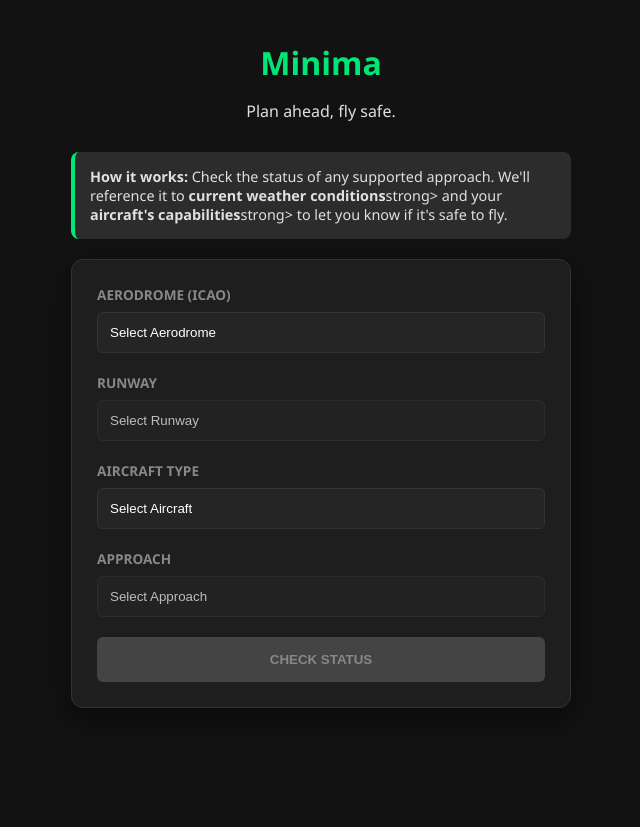
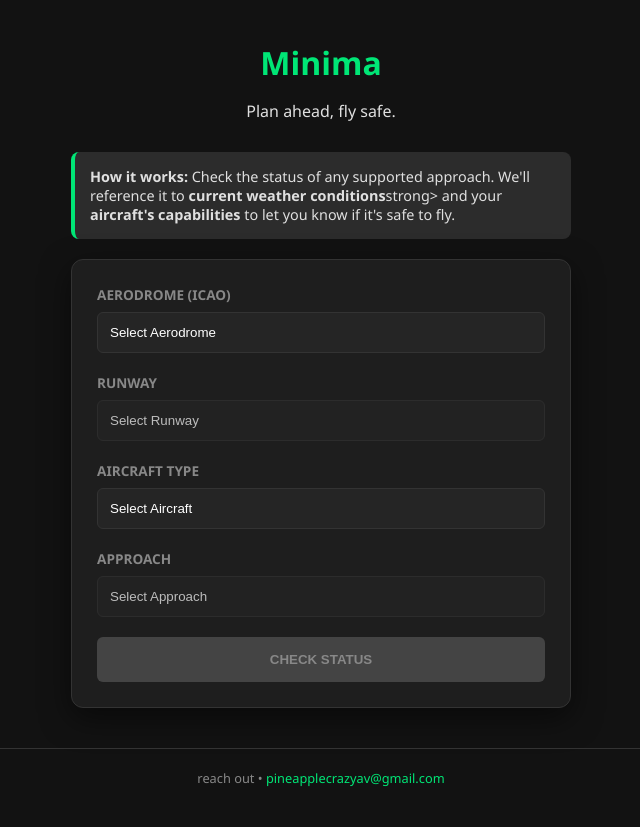
Before and after one commit to PineappleCrazy/Minima, a Flask app: page / in a window 1280 px wide. Shown: the whole page, without its empty margins (319-959 px from the left). Before the commit the page ends 708 px from the top, so only its background shows below. Run offline with Flask 3, Linux system fonts and the light colour scheme.

Commit message:
Update index.html

```diff
--- a/templates/index.html
+++ b/templates/index.html
@@ -126,7 +126,7 @@
     </div>
 
     <div class="info-box">
-        <strong>How it works:</strong> Check the status of any supported approach. We'll reference it to <strong>current weather conditions</strong>strong> and your <strong>aircraft's capabilities</strong>strong> to let you know if it's safe to fly.
+        <strong>How it works:</strong> Check the status of any supported approach. We'll reference it to <strong>current weather conditions</strong>strong> and your <strong>aircraft's capabilities</strong> to let you know if it's safe to fly.
     </div>
 
     <div class="card">
@@ -251,5 +251,9 @@
         `;
     }
 </script>
+<footer style="margin-top: 40px; padding: 20px; text-align: center; font-size: 0.8em; color: #888; border-top: 1px solid var(--border); width: 100%;">
+        reach out • <a href="mailto:pineapplecrazyav@gmail.com" style="color: var(--accent); text-decoration: none;">pineapplecrazyav@gmail.com</a>
+    </footer>
+</body>
 </body>
 </html>
```
